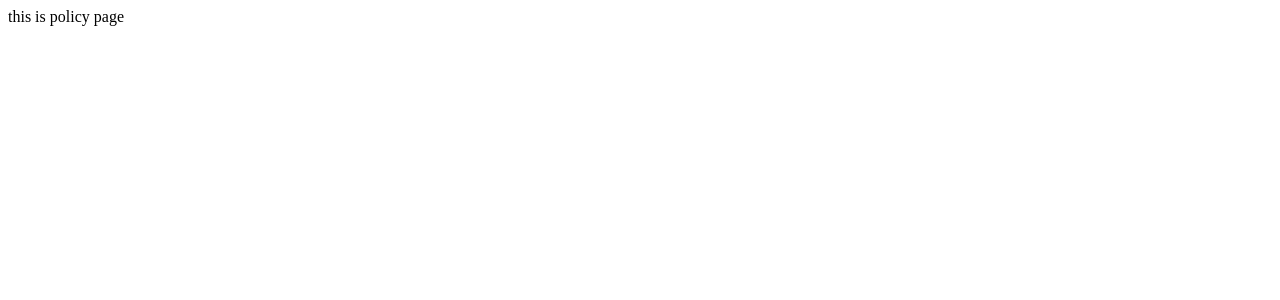
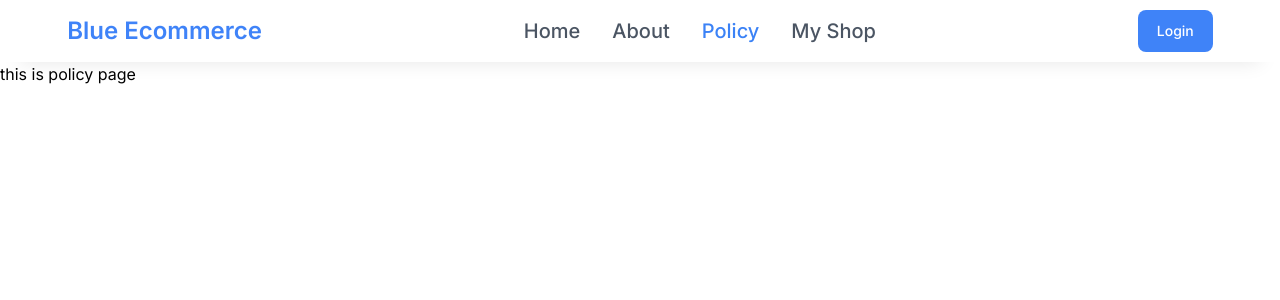
Before and after one commit to sokny2023/mini-project3, a Next.js app: page /policy in a window 1280 px wide. Shown: the top 300 px of the page. Built offline with nearby package versions, Linux system fonts and the light colour scheme.

Commit message:
cm2: update navbar

```diff
--- /dev/null
+++ b/src/app/(user)/layout.tsx
@@ -0,0 +1,31 @@
+import type { Metadata } from "next";
+import { Inter } from "next/font/google";
+import "../globals.css";
+import { NavbarComponent } from "../components/navbar/NavbarComponent";
+
+
+const inter = Inter({ subsets: ["latin"] });
+
+export const metadata: Metadata = {
+  title: "Create Next App",
+  description: "Generated by create next app",
+};
+
+export default function RootLayout({
+  children,
+}: Readonly<{
+  children: React.ReactNode;
+}>) {
+  return (
+    <html lang="en">
+      <body className={inter.className}>
+        <header className="shadow-ss1">
+          <section className="container mx-auto w-[92%]">
+            <NavbarComponent />
+          </section>
+        </header>
+        {children}
+        </body>
+    </html>
+  );
+}
--- /dev/null
+++ b/src/app/(user)/page.tsx
@@ -0,0 +1,7 @@
+import Image from "next/image";
+
+export default function Home() {
+  return (
+    <h1 className="text-blue-600">Hello</h1>
+  );
+}
--- /dev/null
+++ b/src/app/components/navbar/NavbarComponent.tsx
@@ -0,0 +1,59 @@
+"use client";
+
+import { Button, Navbar, NavbarLink } from "flowbite-react";
+import Link from "next/link";
+
+import { usePathname } from "next/navigation";
+import { useState } from "react";
+import { MenuList } from "./menu";
+// import { useAppSelector } from "@/redux/hooks";
+//import { selectAvatar, selectBio } from "@/redux/features/userProfile/userProfileSlice";
+
+type MenuItem = {
+  name: string;
+  path: string;
+  active: boolean;
+};
+
+export function NavbarComponent() {
+  // const count = useAppSelector((state) => state.counter.value);
+  // const avatar = useAppSelector(selectAvatar);
+  // const bio = useAppSelector(selectBio);
+  const pathname = usePathname();
+  const [menu, setMenu] = useState<MenuItem[]>(MenuList);
+  const [hoverIndex, setHoverIndex] = useState<number | null>(null);
+
+  return (
+    <Navbar fluid rounded>
+      <Navbar.Brand href="https://flowbite-react.com">
+        {/* <img src="/favicon.svg" className="mr-3 h-6 sm:h-9" alt="Flowbite React Logo" /> */}
+        <span className="self-center whitespace-nowrap text-2xl font-semibold text-blue-500">
+          Blue Ecommerce
+        </span>
+      </Navbar.Brand>
+      <div className="flex md:order-2">
+        <Button className="bg-blue-500">Login</Button>
+        <Navbar.Toggle />
+      </div>
+      <Navbar.Collapse>
+                {MenuList.map((item, index) => (
+                    <NavbarLink
+                        key={index}
+                        as={Link}
+                        href={item.path}
+                        active={item.path === pathname}
+                        style={{
+                            fontSize: "1.25rem",
+                            color: item.path === pathname ? "#3b82f6" :
+                                   hoverIndex === index ? "darkblue" : "#4b5563", // darkblue on hover
+                        }}
+                        onMouseEnter={() => setHoverIndex(index)}
+                        onMouseLeave={() => setHoverIndex(null)}
+                    >
+                        {item.name}
+                    </NavbarLink>
+                ))}
+            </Navbar.Collapse>
+    </Navbar>
+  );
+}
--- /dev/null
+++ b/src/app/components/navbar/menu.ts
@@ -0,0 +1,23 @@
+
+export const MenuList = [
+    {
+        name: "Home",
+        path: "/",
+        active: false,
+    },
+    {
+        name: "About",
+        path: "/about",
+        active: true,
+    },
+    {
+        name: "Policy",
+        path: "/policy",
+        active: false,
+    },
+    {
+        name: "My Shop",
+        path: "/my-shop",
+        active: false,
+    },
+]
```
